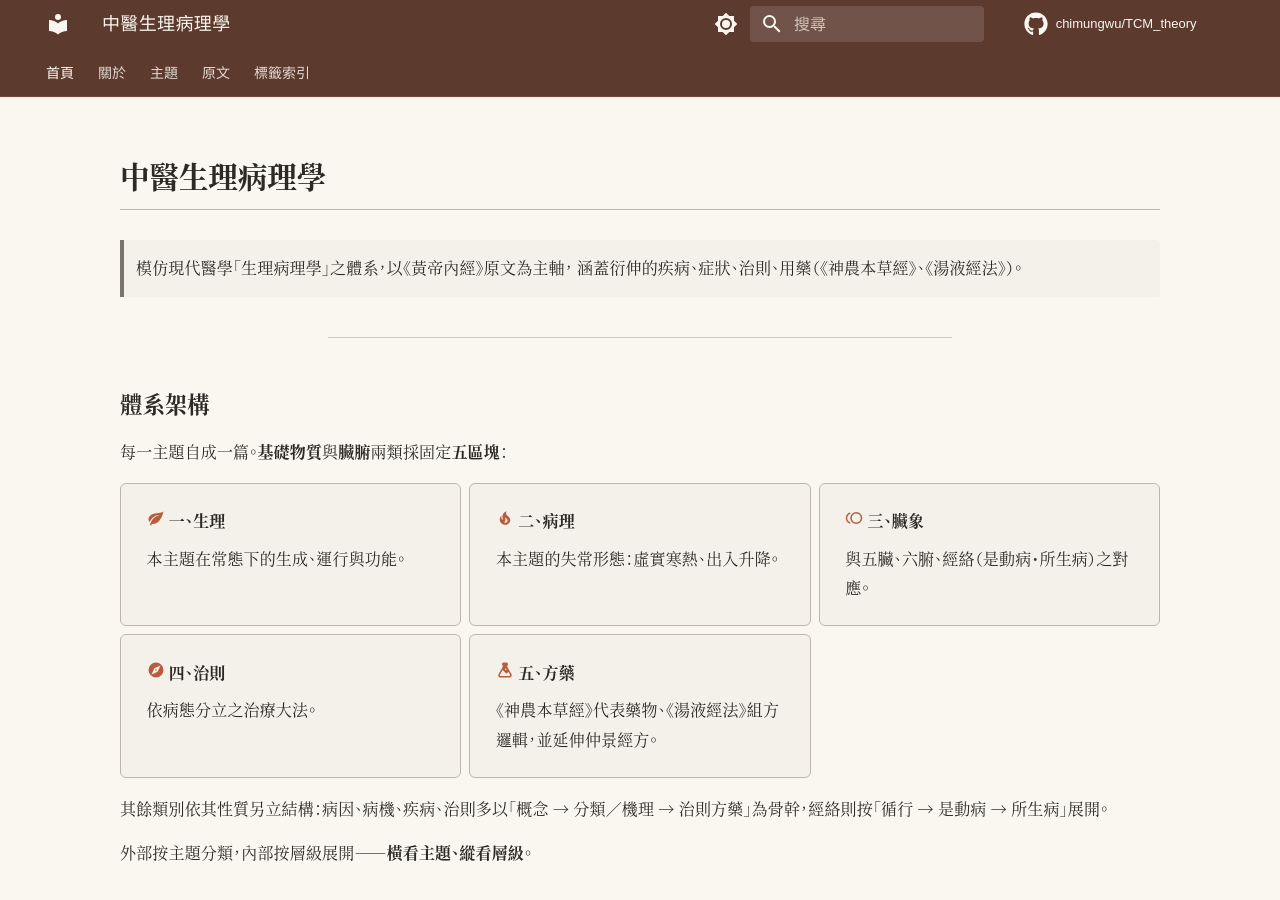
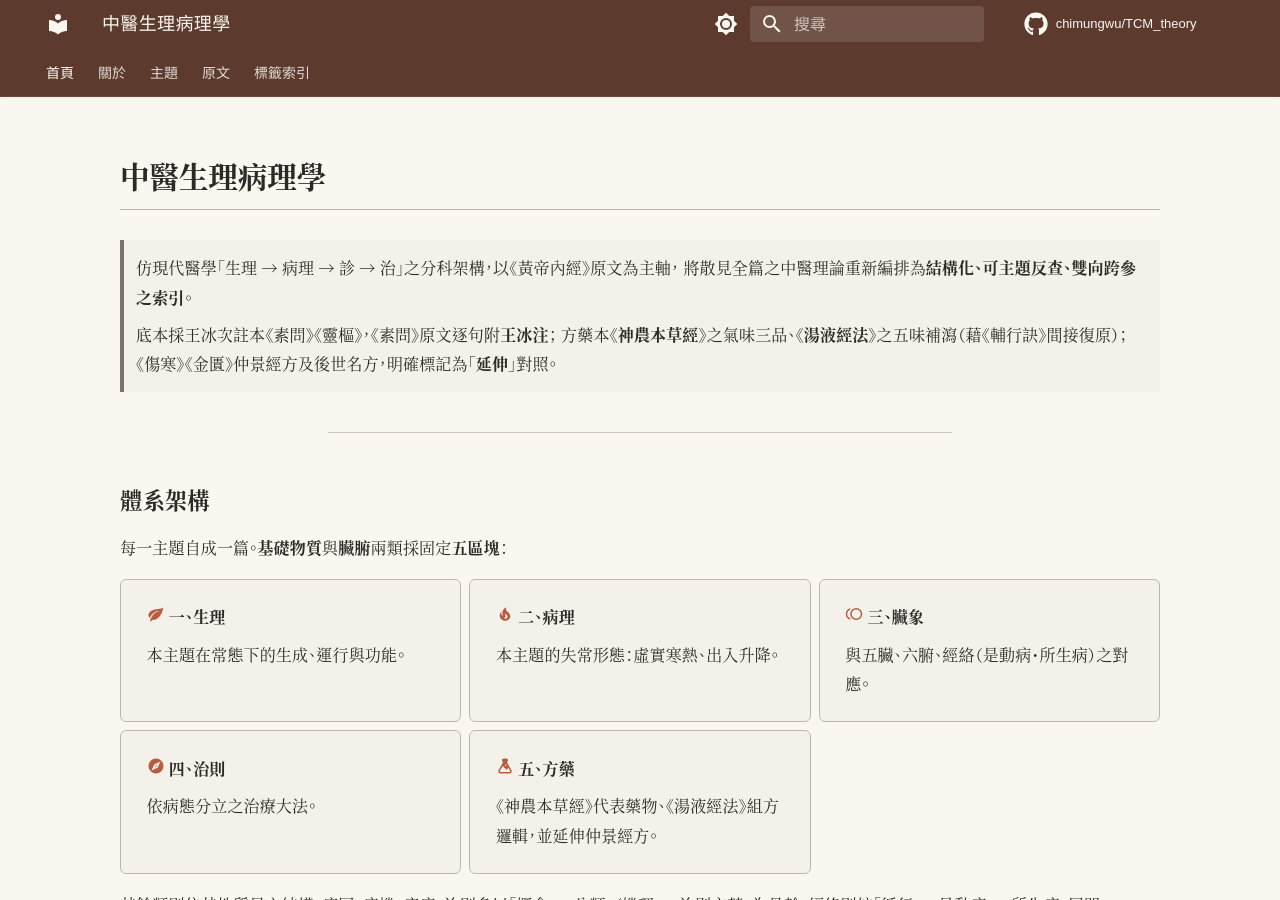
Before and after one commit to chimungwu/TCM_theory, an MkDocs documentation site: the page built from docs/index.md, in a window 1280 px wide and 900 px high. Built offline with MkDocs 1.6.1 and Material for MkDocs 9.7.7, drawn with Linux system fonts in a browser that asks for light colours; some web fonts are replaced; comment, search, counter and statistics services are not loaded.

Commit message:
Update index.md

```diff
--- a/docs/index.md
+++ b/docs/index.md
@@ -6,8 +6,12 @@ hide:
 
 # 中醫生理病理學
 
-> 模仿現代醫學「生理病理學」之體系，以《黃帝內經》原文為主軸，
-> 涵蓋衍伸的疾病、症狀、治則、用藥（《神農本草經》、《湯液經法》）。
+> 仿現代醫學「生理 → 病理 → 診 → 治」之分科架構，以《黃帝內經》原文為主軸，
+> 將散見全篇之中醫理論重新編排為**結構化、可主題反查、雙向跨參之索引**。
+>
+> 底本採王冰次註本《素問》《靈樞》，《素問》原文逐句附**王冰注**；
+> 方藥本《**神農本草經**》之氣味三品、《**湯液經法**》之五味補瀉（藉《輔行訣》間接復原）；
+> 《傷寒》《金匱》仲景經方及後世名方，明確標記為「**延伸**」對照。
 
 ---
 
```
